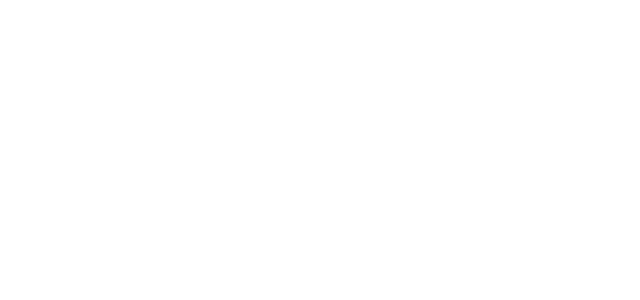
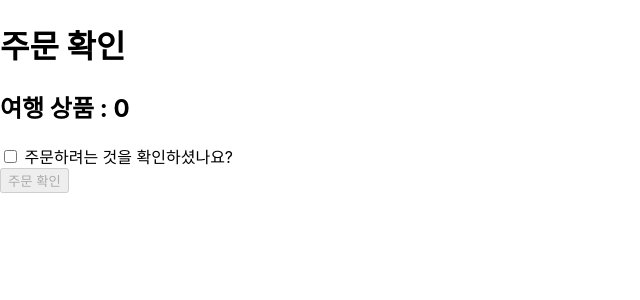
Before and after one commit to woooovely/travel-order, a React (Create React App) app in the folder client/: page /check in a window 1280 px wide. Before the commit this address had no page. Shown: the top 300 px of the page, without its empty margins (0-640 px from the left). Built offline with nearby package versions, Linux system fonts and the light colour scheme.

Commit message:
⚡ :: 라우터 추가

```diff
--- a/client/src/App.tsx
+++ b/client/src/App.tsx
@@ -3,12 +3,14 @@ import { BrowserRouter } from "react-router-dom";
 import { Routes } from "react-router-dom";
 import { Route } from "react-router-dom";
 import OrderPage from "./pages/order";
+import SummaryPage from "./pages/summary";
 
 const App: React.FC = () => {
   return (
     <BrowserRouter>
       <Routes>
         <Route path="/" element={<OrderPage />}></Route>
+        <Route path="/check" element={<SummaryPage />}></Route>
       </Routes>
     </BrowserRouter>
   )
```
